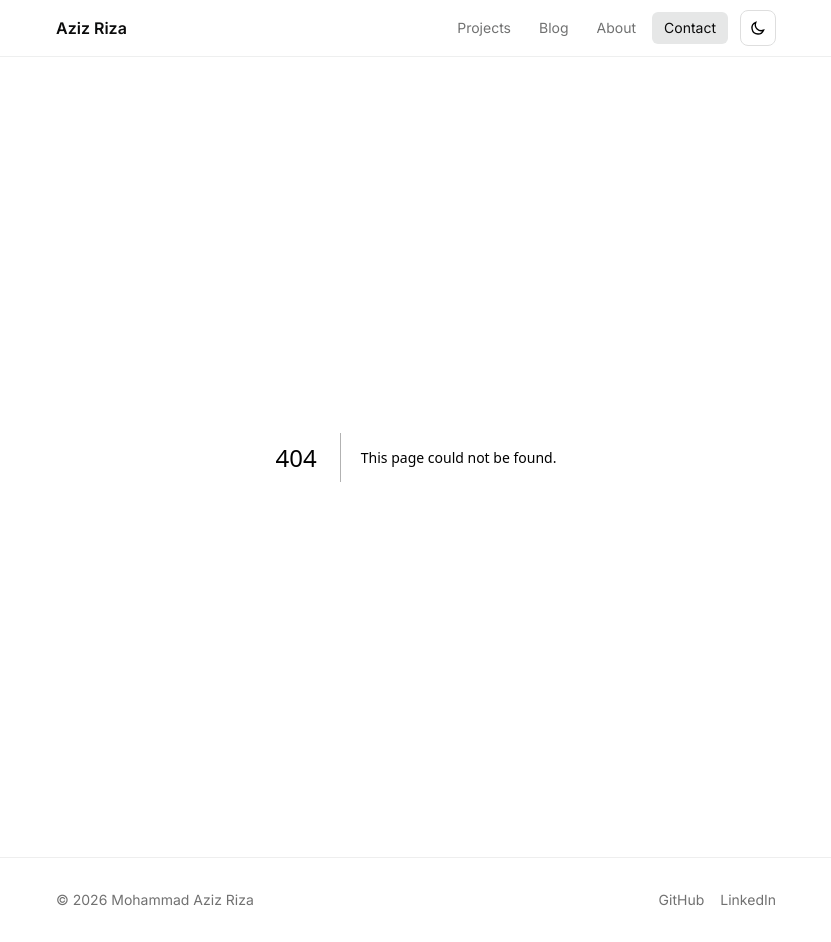
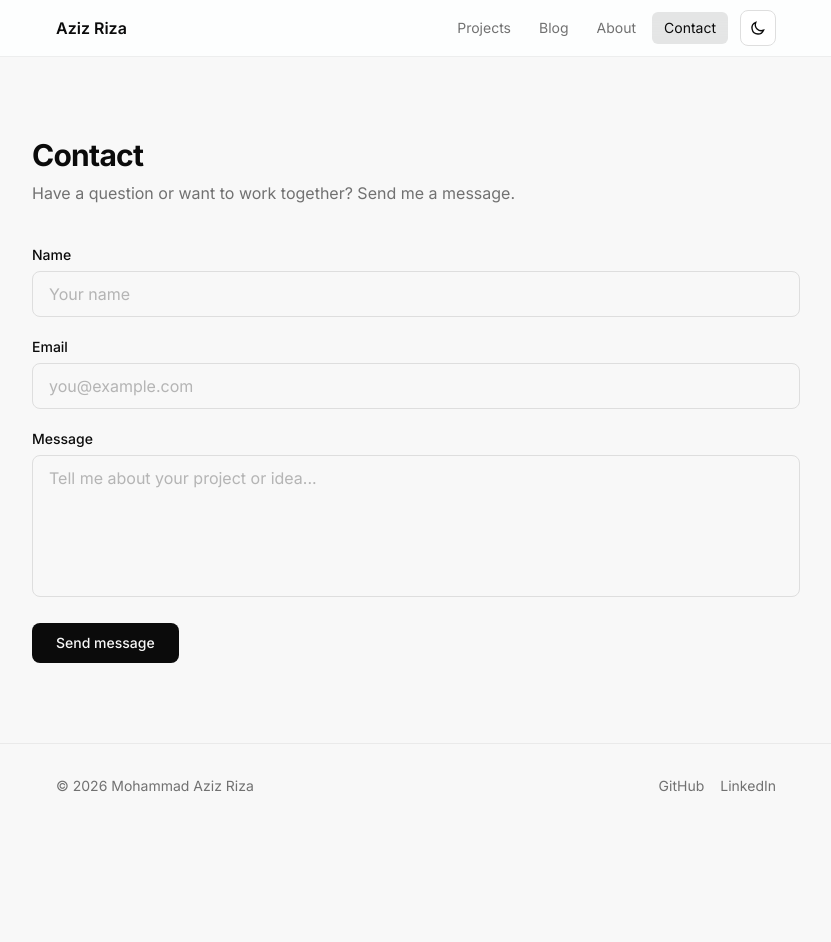
Before and after one commit to azizriza1210/portfolio-web, a Next.js app: page /contact in a window 1280 px wide. Before the commit this address had no page. Shown: the whole page, without its empty margins (224-1055 px from the left). After the commit the page ends 828 px from the top, so only its background shows below. Built offline with nearby package versions, Linux system fonts and the light colour scheme.

Commit message:
Contact form with zod validation and stub route handler

```diff
--- a/package.json
+++ b/package.json
@@ -15,7 +15,8 @@
     "next-mdx-remote": "^6.0.0",
     "next-themes": "^0.4.6",
     "react": "19.2.4",
-    "react-dom": "19.2.4"
+    "react-dom": "19.2.4",
+    "zod": "^4.4.3"
   },
   "devDependencies": {
     "@tailwindcss/postcss": "^4",
--- /dev/null
+++ b/src/app/(routes)/contact/page.tsx
@@ -0,0 +1,198 @@
+"use client";
+
+import { useState } from "react";
+import { SpringDiv } from "@/components/motion/SpringDiv";
+import { contactSchema, type ContactFormData } from "@/lib/validations/contact";
+import type { ZodError } from "zod";
+
+export default function ContactPage() {
+  const [formData, setFormData] = useState<ContactFormData>({
+    name: "",
+    email: "",
+    message: "",
+  });
+  const [errors, setErrors] = useState<Record<string, string>>({});
+  const [status, setStatus] = useState<"idle" | "submitting" | "success" | "error">("idle");
+
+  function handleChange(
+    e: React.ChangeEvent<HTMLInputElement | HTMLTextAreaElement>
+  ) {
+    setFormData((prev) => ({ ...prev, [e.target.name]: e.target.value }));
+    if (errors[e.target.name]) {
+      setErrors((prev) => {
+        const next = { ...prev };
+        delete next[e.target.name];
+        return next;
+      });
+    }
+  }
+
+  async function handleSubmit(e: React.FormEvent) {
+    e.preventDefault();
+    const result = contactSchema.safeParse(formData);
+
+    if (!result.success) {
+      const fieldErrors: Record<string, string> = {};
+      const zodError = result.error as ZodError;
+      zodError.issues.forEach((issue) => {
+        const field = issue.path[0] as string;
+        fieldErrors[field] = issue.message;
+      });
+      setErrors(fieldErrors);
+      return;
+    }
+
+    setErrors({});
+    setStatus("submitting");
+
+    try {
+      const res = await fetch("/api/contact", {
+        method: "POST",
+        headers: { "Content-Type": "application/json" },
+        body: JSON.stringify(result.data),
+      });
+
+      if (!res.ok) {
+        setStatus("error");
+        return;
+      }
+
+      setStatus("success");
+      setFormData({ name: "", email: "", message: "" });
+    } catch {
+      setStatus("error");
+    }
+  }
+
+  return (
+    <div className="py-16 sm:py-20 px-4 sm:px-6">
+      <div className="mx-auto max-w-3xl">
+        <SpringDiv
+          initial={{ opacity: 0, y: 16 }}
+          animate={{ opacity: 1, y: 0 }}
+        >
+          <h1 className="text-3xl font-bold tracking-tight text-foreground">
+            Contact
+          </h1>
+          <p className="mt-2 text-muted">
+            Have a question or want to work together? Send me a message.
+          </p>
+        </SpringDiv>
+
+        <SpringDiv
+          initial={{ opacity: 0, y: 16 }}
+          animate={{ opacity: 1, y: 0 }}
+          transition={{ delay: 0.1 }}
+          className="mt-10"
+        >
+          {status === "success" ? (
+            <div className="p-8 rounded-xl border border-border bg-surface text-center">
+              <p className="text-lg font-medium text-foreground">
+                Message sent!
+              </p>
+              <p className="mt-1 text-sm text-muted">
+                I&apos;ll get back to you as soon as possible.
+              </p>
+              <button
+                type="button"
+                onClick={() => setStatus("idle")}
+                className="mt-4 text-sm text-accent hover:underline"
+              >
+                Send another message
+              </button>
+            </div>
+          ) : (
+            <form
+              onSubmit={handleSubmit}
+              className="space-y-5"
+              noValidate
+            >
+              <div>
+                <label
+                  htmlFor="name"
+                  className="block text-sm font-medium text-foreground mb-1.5"
+                >
+                  Name
+                </label>
+                <input
+                  type="text"
+                  id="name"
+                  name="name"
+                  value={formData.name}
+                  onChange={handleChange}
+                  className={`w-full px-4 py-2.5 rounded-lg border bg-background text-foreground placeholder:text-muted/50 focus:outline-none focus:ring-2 focus:ring-accent/30 transition-shadow ${
+                    errors.name ? "border-red-500" : "border-border"
+                  }`}
+                  placeholder="Your name"
+                />
+                {errors.name && (
+                  <p className="mt-1 text-sm text-red-500">{errors.name}</p>
+                )}
+              </div>
+
+              <div>
+                <label
+                  htmlFor="email"
+                  className="block text-sm font-medium text-foreground mb-1.5"
+                >
+                  Email
+                </label>
+                <input
+                  type="email"
+                  id="email"
+                  name="email"
+                  value={formData.email}
+                  onChange={handleChange}
+                  className={`w-full px-4 py-2.5 rounded-lg border bg-background text-foreground placeholder:text-muted/50 focus:outline-none focus:ring-2 focus:ring-accent/30 transition-shadow ${
+                    errors.email ? "border-red-500" : "border-border"
+                  }`}
+                  placeholder="you@example.com"
+                />
+                {errors.email && (
+                  <p className="mt-1 text-sm text-red-500">{errors.email}</p>
+                )}
+              </div>
+
+              <div>
+                <label
+                  htmlFor="message"
+                  className="block text-sm font-medium text-foreground mb-1.5"
+                >
+                  Message
+                </label>
+                <textarea
+                  id="message"
+                  name="message"
+                  rows={5}
+                  value={formData.message}
+                  onChange={handleChange}
+                  className={`w-full px-4 py-2.5 rounded-lg border bg-background text-foreground placeholder:text-muted/50 focus:outline-none focus:ring-2 focus:ring-accent/30 transition-shadow resize-none ${
+                    errors.message ? "border-red-500" : "border-border"
+                  }`}
+                  placeholder="Tell me about your project or idea..."
+                />
+                {errors.message && (
+                  <p className="mt-1 text-sm text-red-500">{errors.message}</p>
+                )}
+              </div>
+
+              <button
+                type="submit"
+                disabled={status === "submitting"}
+                className="inline-flex items-center px-6 py-2.5 rounded-lg bg-foreground text-background text-sm font-medium hover:bg-foreground/90 transition-colors disabled:opacity-50 disabled:cursor-not-allowed"
+              >
+                {status === "submitting" ? "Sending..." : "Send message"}
+              </button>
+
+              {status === "error" && (
+                <p className="text-sm text-red-500">
+                  Something went wrong. Please try again.
+                </p>
+              )}
+            </form>
+          )}
+        </SpringDiv>
+      </div>
+    </div>
+  );
+}
--- /dev/null
+++ b/src/app/api/contact/route.ts
@@ -0,0 +1,21 @@
+import { NextResponse } from "next/server";
+import { contactSchema } from "@/lib/validations/contact";
+
+export async function POST(request: Request) {
+  const body = await request.json();
+  const parsed = contactSchema.safeParse(body);
+
+  if (!parsed.success) {
+    return NextResponse.json(
+      { error: "Invalid input", details: parsed.error.flatten() },
+      { status: 400 }
+    );
+  }
+
+  const { name, email, message } = parsed.data;
+
+  // TODO: Wire up Resend or email service here
+  console.log("Contact form submission:", { name, email, message });
+
+  return NextResponse.json({ ok: true });
+}
--- /dev/null
+++ b/src/lib/validations/contact.ts
@@ -0,0 +1,9 @@
+import { z } from "zod";
+
+export const contactSchema = z.object({
+  name: z.string().min(1, "Name is required"),
+  email: z.string().email("Invalid email address"),
+  message: z.string().min(10, "Message must be at least 10 characters"),
+});
+
+export type ContactFormData = z.infer<typeof contactSchema>;
```
Also changed, not shown: 1 other file (tests, documents, lock files or other folders).
